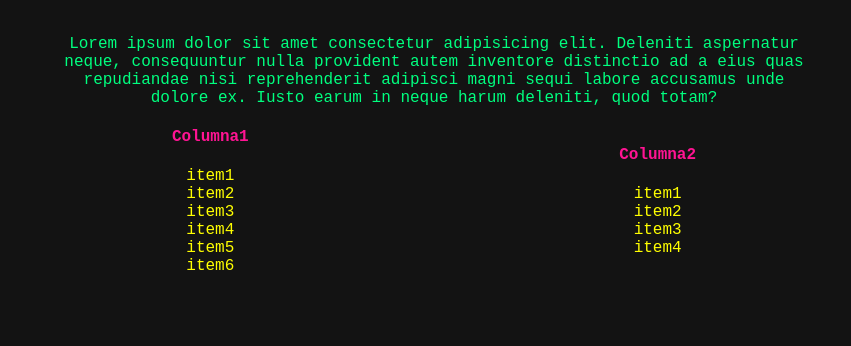
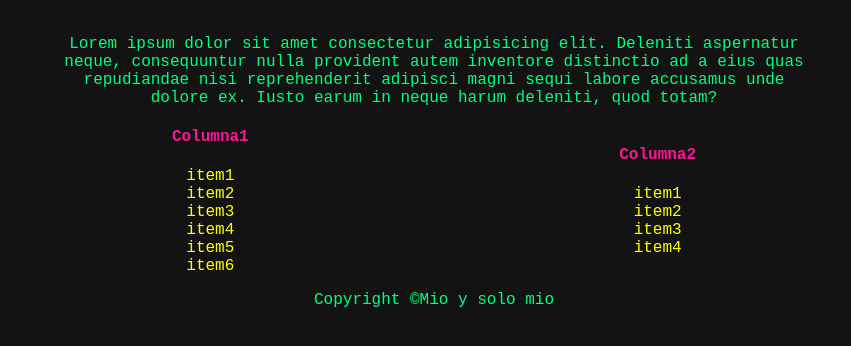
Before and after one commit to davidgimenez783/davidgimenez-ejerciciogit..io, a plain HTML site: page index.html in a window 1280 px wide. Shown: the part 164-510 px from the top of the page, without its empty margins (206-1057 px from the left). Drawn offline with Linux system fonts and the light colour scheme.

Commit message:
Añadimo copyright en el footer

```diff
--- a/index.html
+++ b/index.html
@@ -48,5 +48,6 @@
          </nav>
       </div>
    </footer>
+   <p class="copy">Copyright ©Mio y solo mio</p>
 </body>
 </html>
--- a/style.css
+++ b/style.css
@@ -37,3 +37,6 @@ ul{
    list-style-position: outside;
    padding: 0;
 }
+.copy{
+   text-align: center;
+}
```
